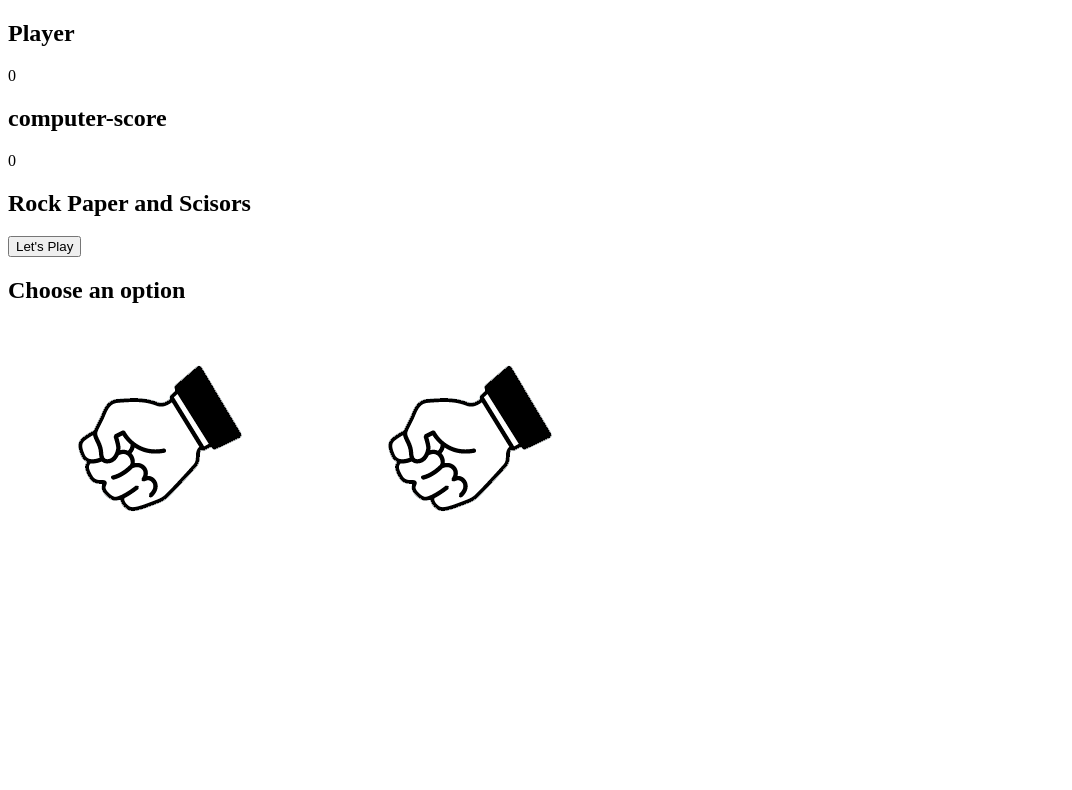
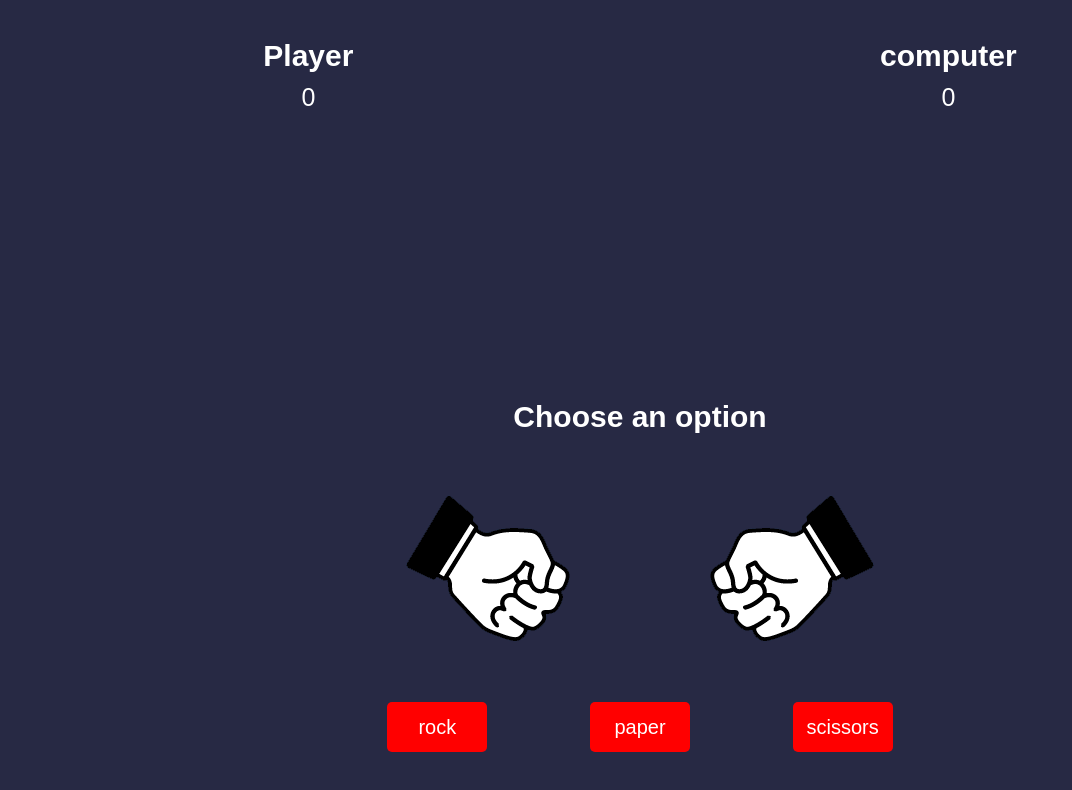
Before and after one commit to tiganasari/rock-paper-scissor-game, a plain HTML site: page index.html in a window 1280 px wide. Both pictures are taken after a click on the button "Let's Play". Shown: the whole page, without its empty margins (0-1072 px from the left). Drawn offline with Linux system fonts and the light colour scheme.

Commit message:
Structure and Styling

```diff
--- /dev/null
+++ b/app.js
@@ -0,0 +1,24 @@
+const game = () => {
+    let pScore = 0;
+    let cScore = 0;
+
+    //start the game
+    const startGame = () => {
+        const playBtn = document.querySelector(".intro button");
+        const introScreen = document.querySelector(".intro");
+        const match = document.querySelector(".match");
+
+        playBtn.addEventListener("click", () => {
+            introScreen.classList.add("fadeOut");
+            match.classList.add("fadeIn");
+        });
+    };
+
+    //play match
+
+
+    startGame();
+
+};
+
+game();
--- a/index.html
+++ b/index.html
@@ -5,7 +5,7 @@
     <meta charset="UTF-8">
     <meta http-equiv="X-UA-Compatible" content="IE=edge">
     <meta name="viewport" content="width=device-width, initial-scale=1.0">
-    <link rel="stylesheet" href="style.css">
+    <link rel="stylesheet" href="./style.css">
     <title>Rock Papers Scisors</title>
 </head>
 
@@ -13,13 +13,13 @@
 
     <section class="game">
         <div class="score">
-            <div class="player-sore">
+            <div class="player-score">
                 <h2>Player</h2>
                 <p>0</p>
 
             </div>
             <div class="computer-score">
-                <h2>computer-score</h2>
+                <h2>computer</h2>
                 <p>0</p>
             </div>
         </div>
@@ -28,13 +28,17 @@
             <button>Let's Play</button>
         </div>
 
-        <div class="match">
-            <h2 class="winner"> Choose an option
-                <div class="hands">
-                    <img class="player-hand" src="./assets/rock.png" alt="">
-                    <img src="/assets/rock.png" alt="" class="computer-hand">
-                </div>
-            </h2>
+        <div class="match fadeOut">
+            <h2 class="winner"> Choose an option </h2>
+            <div class="hands">
+                <img class="player-hand" src="./assets/rock.png" alt="">
+                <img class="computer-hand" src="./assets/rock.png" alt="">
+            </div>
+            <div class="options">
+                <button class="rock">rock</button>
+                <button class="paper">paper</button>
+                <button class="scissors">scissors</button>
+            </div>
         </div>
     </section>
 
@@ -43,3 +47,50 @@
 </body>
 
 </html>
+<!-- <!DOCTYPE html>
+<html lang="en">
+
+<head>
+    <meta charset="UTF-8" />
+    <meta name="viewport" content="width=device-width, initial-scale=1.0" />
+    <meta http-equiv="X-UA-Compatible" content="ie=edge" />
+    <link rel="stylesheet" href="./style.css" />
+    <title>Rock paper and scissors</title>
+</head>
+
+<body>
+    <section class="game">
+        <div class="score">
+            <div class="player-score">
+                <h2>Player</h2>
+                <p>0</p>
+            </div>
+            <div class="computer-score">
+                <h2>Computer</h2>
+                <p>0</p>
+            </div>
+        </div>
+
+        <div class="intro">
+            <h1>Rock Paper and Scissors</h1>
+            <button>Let's Play</button>
+        </div>
+
+        <div class="match fadeOut">
+            <h2 class="winner">Choose an option</h2>
+            <div class="hands">
+                <img class="player-hand" src="./assets/rock.png" alt="" />
+                <img class="computer-hand" src="./assets/rock.png" alt="" />
+            </div>
+            <div class="options">
+                <button class="rock">rock</button>
+                <button class="paper">paper</button>
+                <button class="scissors">scissors</button>
+            </div>
+        </div>
+    </section>
+
+    <script src="app.js"></script>
+</body>
+
+</html> -->
--- a/style.css
+++ b/style.css
@@ -0,0 +1,87 @@
+* {
+  margin: 0;
+  padding: 0;
+  box-sizing: border-box;
+}
+
+section {
+  height: 150vh;
+  background-color: rgb(39, 41, 68);
+  font-family: sans-serif;
+}
+
+.score {
+  color: white;
+  height: 20vh;
+  display: flex;
+  justify-content: space-around;
+  align-items: center;
+}
+.score h2 {
+  font-size: 30px;
+}
+.score p {
+  text-align: center;
+  padding: 10px;
+  font-size: 25px;
+}
+
+.intro {
+  color: white;
+  height: 50vh;
+  display: flex;
+  flex-direction: column;
+  align-items: center;
+  justify-content: space-around;
+  transition: opacity 0.5s ease;
+}
+
+.intro h1 {
+  font-size: 50px;
+}
+.intro button,
+.match button {
+  width: 100px;
+  height: 50px;
+  background-color: none;
+  border: none;
+  color: white;
+  font-size: 20px;
+  background-color: red;
+  border-radius: 5px;
+  cursor: pointer;
+}
+
+.match {
+  position: absolute;
+  top: 100%;
+  left: 50%;
+  transform: translate(-50%, -50%);
+  transition: opacity 0.5s ease 0.5s;
+}
+.winner {
+  color: white;
+  text-align: center;
+  font-size: 30px;
+  margin-top: -400px;
+}
+
+.hands,
+.options {
+  display: flex;
+  justify-content: space-around;
+  align-items: center;
+}
+
+.player-hand {
+  transform: rotateY(180deg);
+}
+div.fadeOut {
+  opacity: 0;
+  pointer-events: none;
+}
+
+div.fadeIn {
+  opacity: 1;
+  pointer-events: all;
+}
```
Also changed, not shown: script.js (deleted).
